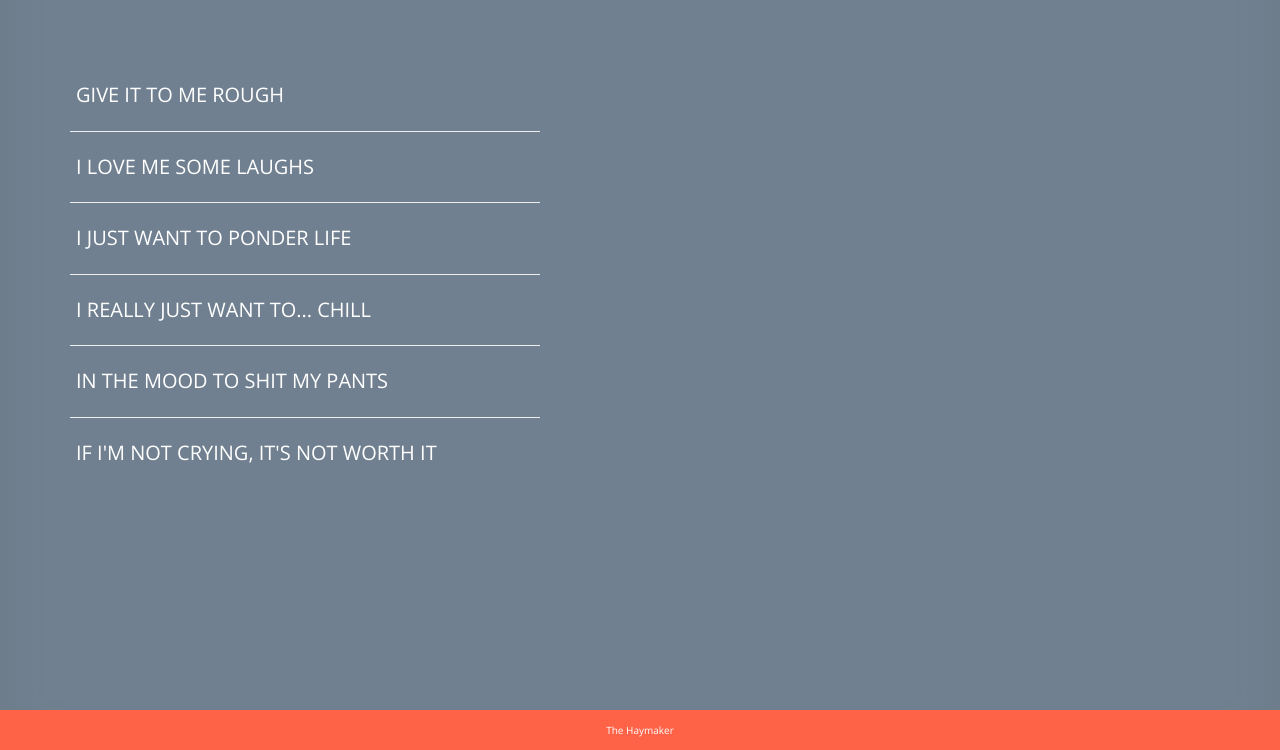
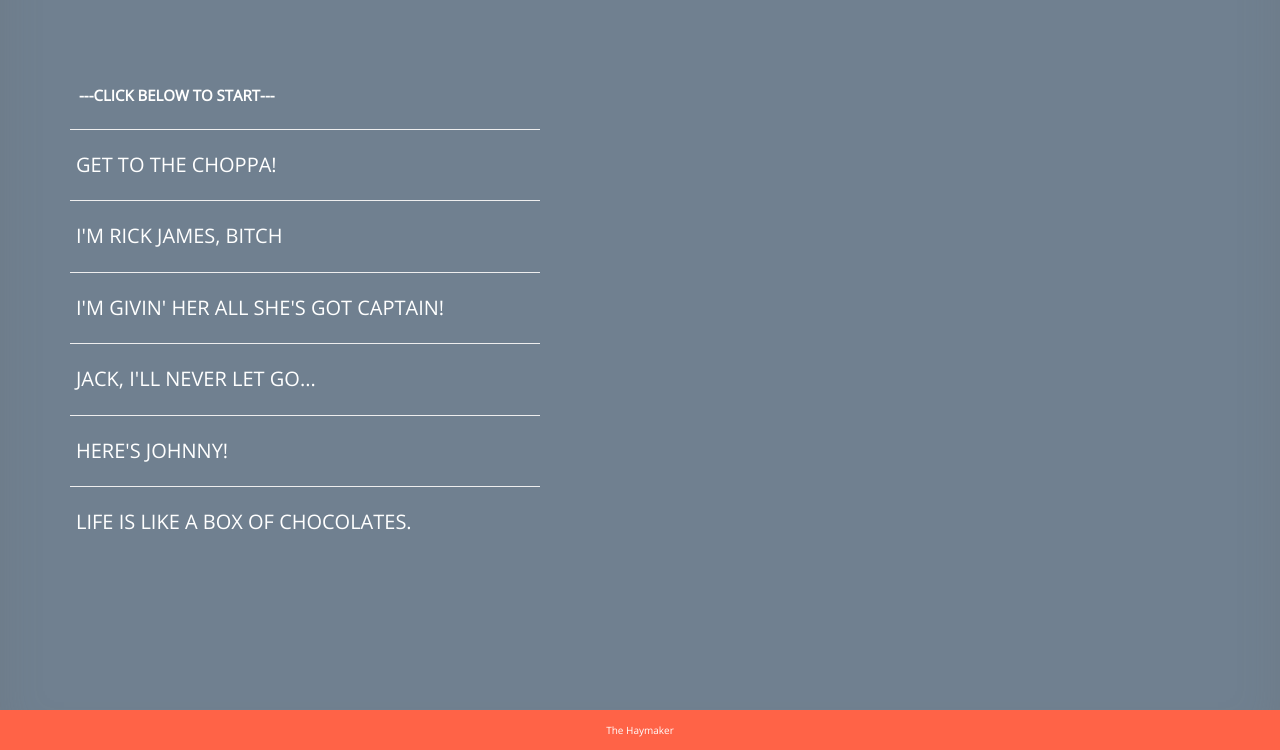
Before and after one commit to ahang/project_ares, a PHP site: page /landing.html in a window 1280 px wide. Shown: the part 50-800 px from the top of the page. Run offline with PHP 8.4, Linux system fonts and the light colour scheme; some libraries are stand-ins or nearby versions.

Commit message:
updated the presentation

```diff
--- a/about.html
+++ b/about.html
@@ -3,7 +3,7 @@
 
 <head>
     <meta charset="UTF-8">
-    <title>Who the hell are we</title>
+    <title>Who we are</title>
     <!-- Bootstrap -->
     <link href="https://maxcdn.bootstrapcdn.com/bootstrap/3.3.7/css/bootstrap.min.css" rel="stylesheet" integrity="sha384-BVYiiSIFeK1dGmJRAkycuHAHRg32OmUcww7on3RYdg4Va+PmSTsz/K68vbdEjh4u" crossorigin="anonymous">
     <!-- Link to CSS -->
@@ -72,7 +72,7 @@
 </body>
 <footer class="footer">
     <div class="container">
-        <a href="https://www.netflix.com/title/21059770" class="footerLink">We're too sexy</a>
+        <a href="https://www.netflix.com/title/21059770" class="footerLink">The Haymaker</a>
 </div>
 </footer>
 
--- a/assets/css/style.css
+++ b/assets/css/style.css
@@ -199,3 +199,17 @@ h1 {
 .imageStyle {
 	margin: 0 auto;
 }
+
+.click-below {
+	font-weight: bold;
+	text-decoration: none;
+ }
+
+.item:hover a p.new-label span{
+  display: none;
+  text-decoration: none;
+}
+.item:hover a p.new-label:after{
+  content: 'YEAH... IF YOU COULD JUST CLICK BELOW... THAT BE GREAT.';
+  text-decoration: none;
+}
--- a/bookmark.html
+++ b/bookmark.html
@@ -4,7 +4,7 @@
 <head>
     <meta charset="UTF-8">
     <meta name="viewport" content="width=device-width, initial-scale=1.0">
-    <title>Memory Card</title>
+    <title>Loves</title>
 
     <link href="https://maxcdn.bootstrapcdn.com/bootstrap/3.3.7/css/bootstrap.min.css" rel="stylesheet" integrity="sha384-BVYiiSIFeK1dGmJRAkycuHAHRg32OmUcww7on3RYdg4Va+PmSTsz/K68vbdEjh4u" crossorigin="anonymous">
 
@@ -93,7 +93,7 @@
 
 <footer class="footer">
     <div class="container">
-        <a href="https://www.netflix.com/title/21059770">10 things I hate about you<a>
+        <a href="https://www.netflix.com/title/21059770">The Haymaker<a>
 </div>
 </footer>
 
--- a/contact.html
+++ b/contact.html
@@ -83,7 +83,7 @@
 </body>
 <footer class="footer">
     <div class="container">
-        <a href="https://www.netflix.com/title/21059770" class="footerLink">Netflix and Chill<a>
+        <a href="https://www.netflix.com/title/21059770" class="footerLink">The Haymaker<a>
 </div>
 </footer>
 
--- a/landing.html
+++ b/landing.html
@@ -76,17 +76,23 @@
         <div class="noMargin row">
 
             <div class="max-width col-md-6 movieFinder " id="find-movie">
-                <button class="movie-button action" data-genre="28, 53, 12">GIVE IT TO ME ROUGH</button>
+                <div class="item">
+                    <a>
+                        <p class="label success new-label"><span class="align">---CLICK BELOW TO START---</span></p>
+                    </a>
+                </div>
                 <hr>
-                <button class="movie-button comedy" data-genre="35">I LOVE ME SOME LAUGHS</button>
+                <button class="movie-button action" data-genre="28, 53, 12">GET TO THE CHOPPA!</button>
                 <hr>
-                <button class="movie-button sci-fi" data-genre="878,14">I JUST WANT TO PONDER LIFE</button>
+                <button class="movie-button comedy" data-genre="35">I'M RICK JAMES, BITCH</button>
                 <hr>
-                <button class="movie-button romance" data-genre="10749">I REALLY JUST WANT TO... CHILL</button>
+                <button class="movie-button sci-fi" data-genre="878,14">I'M GIVIN' HER ALL SHE'S GOT CAPTAIN!</button>
                 <hr>
-                <button class="movie-button horror" data-genre="27">IN THE MOOD TO SHIT MY PANTS</button>
+                <button class="movie-button romance" data-genre="10749">JACK, I'LL NEVER LET GO...</button>
                 <hr>
-                <button class="movie-button drama" data-genre="18">IF I'M NOT CRYING, IT'S NOT WORTH IT</button>
+                <button class="movie-button horror" data-genre="27">HERE'S JOHNNY!</button>
+                <hr>
+                <button class="movie-button drama" data-genre="18">LIFE IS LIKE A BOX OF CHOCOLATES.</button>
             </div>
             <div class="max-width col-md-6 user-container  headContainer">
                 <div class="movieFinder" id="movie-view"></div>
```
Also changed, not shown: 1 other file.
